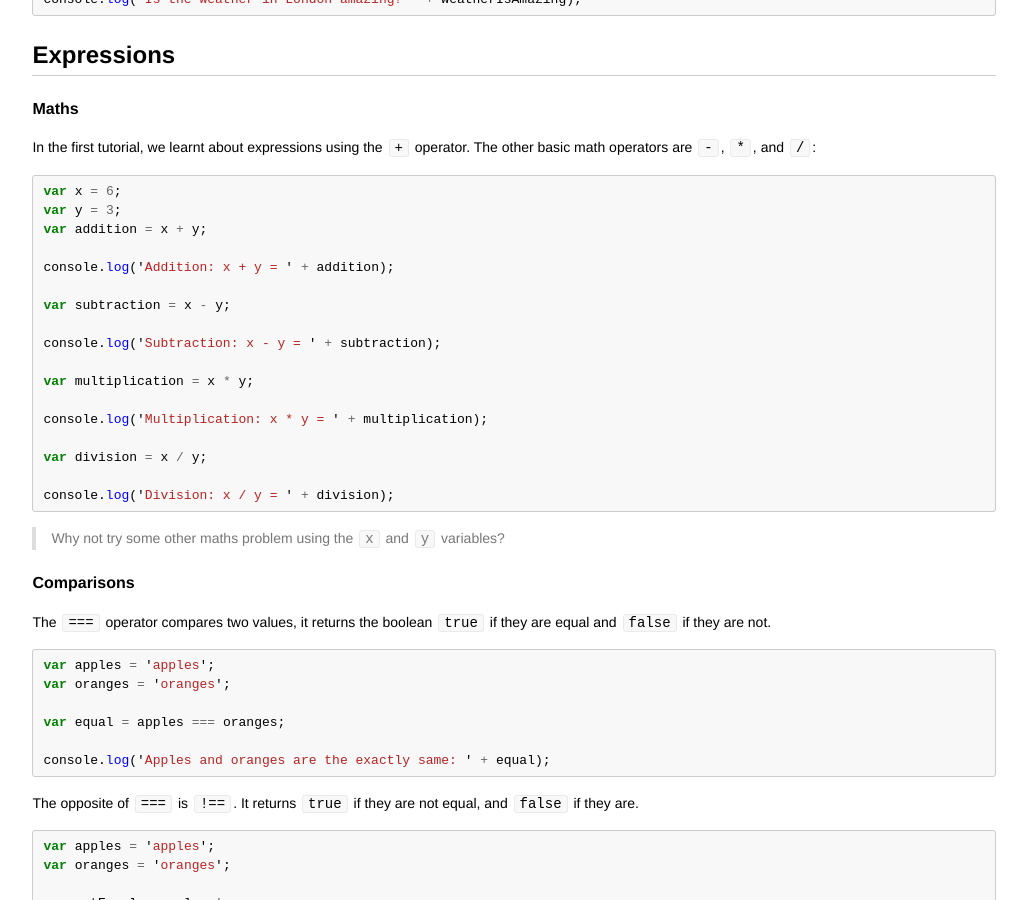
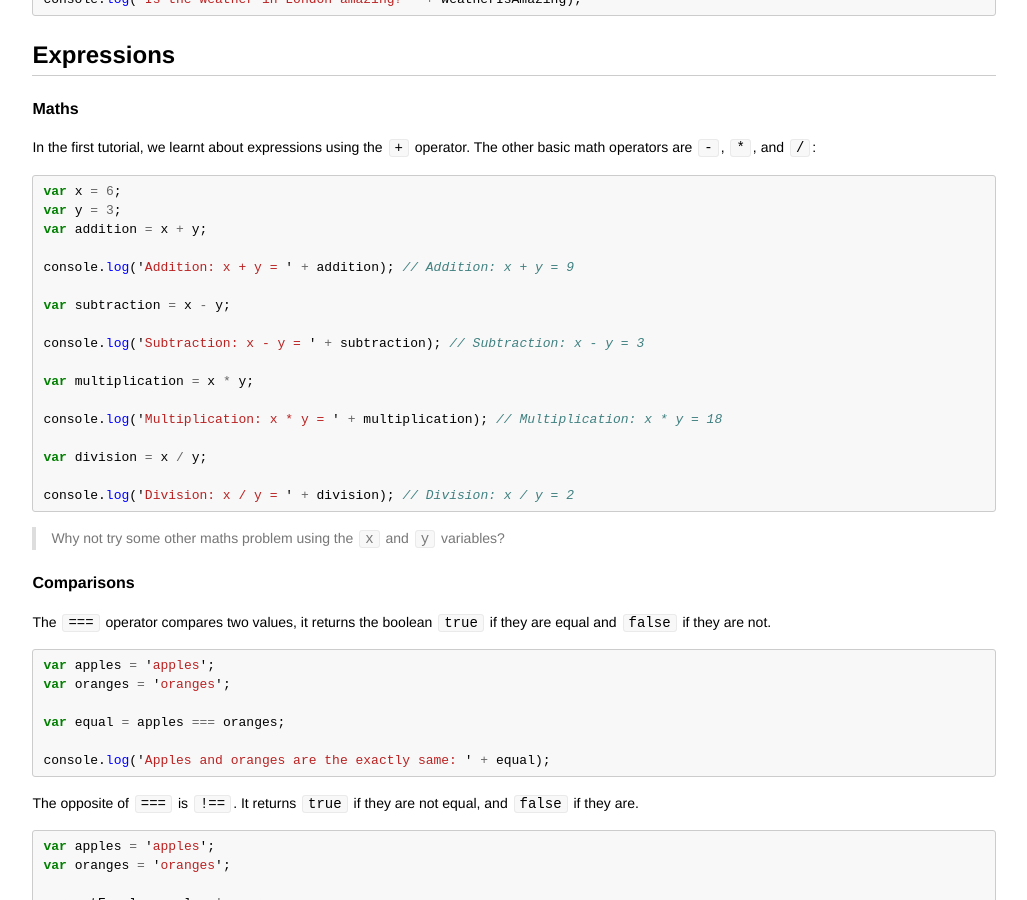
Before and after one commit to codebar/tutorials, a Jekyll site: the page built from js/lesson2/tutorial.md, in a window 1280 px wide and 900 px high, scrolled down 959 px. Shown: the whole window, without its empty margins (126-1153 px from the left). Built offline with Jekyll 4.4.1, drawn with Linux system fonts in a browser that asks for light colours.

Commit message:
Added result of maths expressions
Added comments to show result of console log of the maths expressions, consistent with the comment showing the result of the console log of the strings values.

````diff
--- a/js/lesson2/tutorial.md
+++ b/js/lesson2/tutorial.md
@@ -64,19 +64,19 @@ var x = 6;
 var y = 3;
 var addition = x + y;
 
-console.log('Addition: x + y = ' + addition);
+console.log('Addition: x + y = ' + addition); // Addition: x + y = 9
 
 var subtraction = x - y;
 
-console.log('Subtraction: x - y = ' + subtraction);
+console.log('Subtraction: x - y = ' + subtraction); // Subtraction: x - y = 3
 
 var multiplication = x * y;
 
-console.log('Multiplication: x * y = ' + multiplication);
+console.log('Multiplication: x * y = ' + multiplication); // Multiplication: x * y = 18
 
 var division = x / y;
 
-console.log('Division: x / y = ' + division);
+console.log('Division: x / y = ' + division); // Division: x / y = 2
 ```
 
 > Why not try some other maths problem using the `x` and `y` variables?
````
